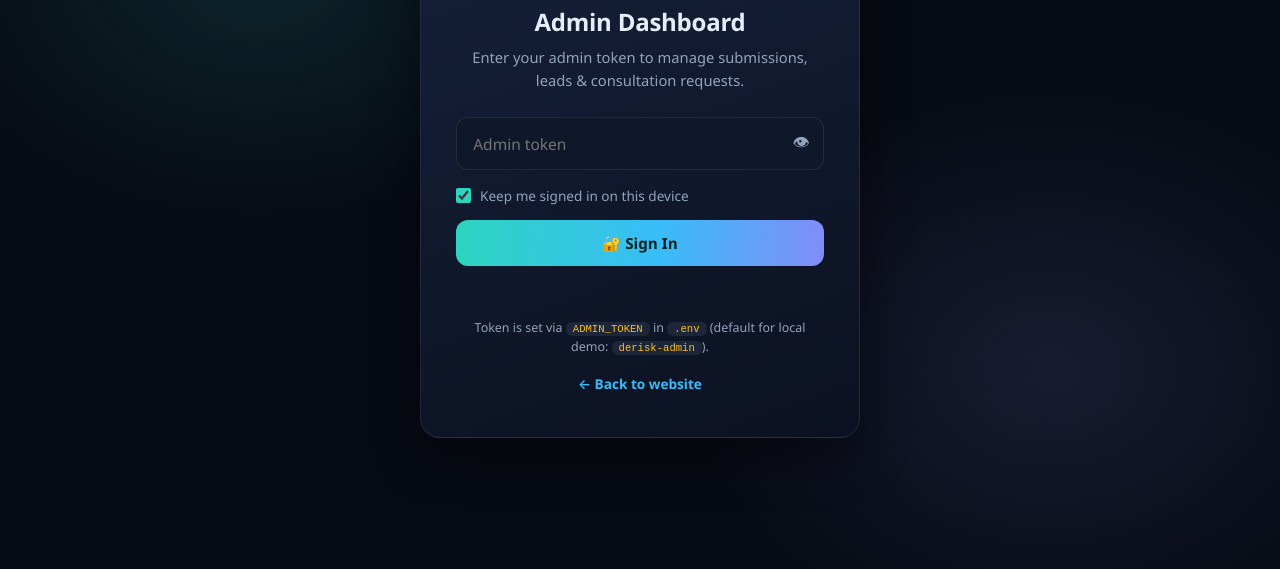
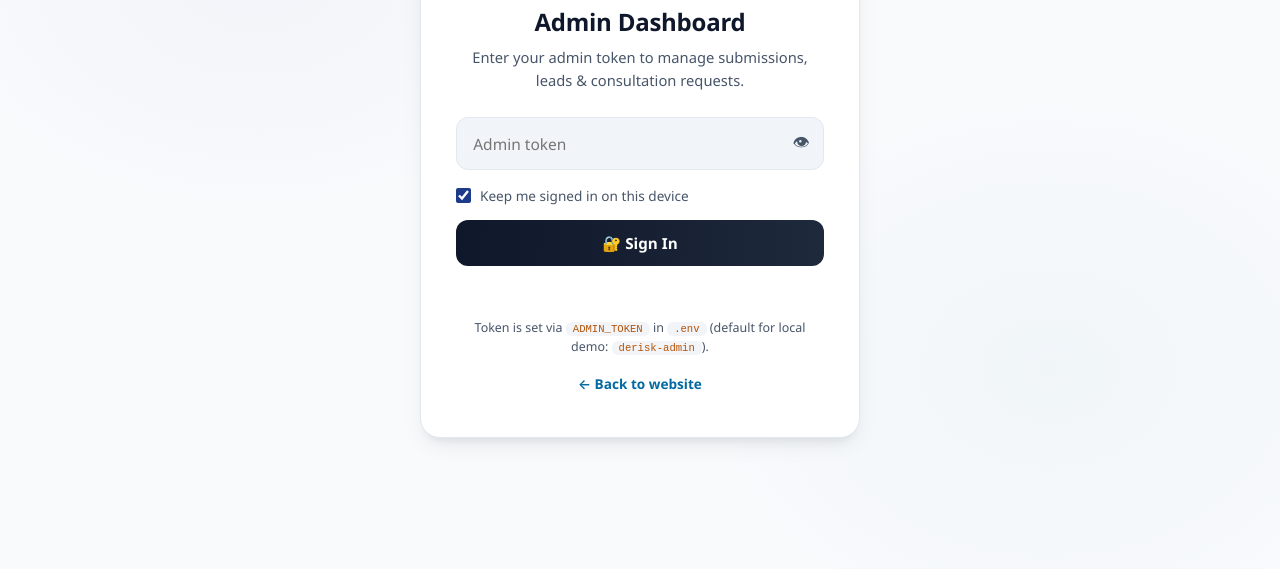
Before and after one commit to Aryan-theccool/Derisk-BIZ, a website: page derisk-biz/public/admin/index.html in a window 1280 px wide. Shown: the part 231-800 px from the top of the page. Drawn offline with Linux system fonts and the light colour scheme.

Commit message:
feat: implement admin dashboard UI with base styles and layout structures

```diff
--- a/derisk-biz/public/admin/admin.css
+++ b/derisk-biz/public/admin/admin.css
@@ -2,22 +2,22 @@
    DeRisk.biz — Admin Dashboard (matches main site theme)
    ═══════════════════════════════════════════════════════════ */
 :root {
-  --bg: #070b14;
-  --bg-2: #0b1120;
-  --bg-3: #0f172a;
-  --card: #101a2e;
-  --card-2: #15203a;
-  --border: rgba(148, 163, 184, 0.14);
-  --txt: #e6edf7;
-  --muted: #93a3bc;
-  --accent: #2dd4bf;
-  --accent-2: #38bdf8;
-  --gold: #fbbf24;
-  --danger: #f87171;
-  --ok: #34d399;
-  --grad: linear-gradient(92deg, #2dd4bf, #38bdf8 55%, #818cf8);
+  --bg: #ffffff;
+  --bg-2: #f8fafc;
+  --bg-3: #f1f5f9;
+  --card: #ffffff;
+  --card-2: #ffffff;
+  --border: #e2e8f0;
+  --txt: #0f172a;
+  --muted: #475569;
+  --accent: #1e3a8a;
+  --accent-2: #0369a1;
+  --gold: #b45309;
+  --danger: #dc2626;
+  --ok: #15803d;
+  --grad: linear-gradient(92deg, #0f172a, #1e293b);
   --radius: 16px;
-  --shadow: 0 18px 50px rgba(0, 0, 0, 0.45);
+  --shadow: 0 10px 25px -5px rgba(15, 23, 42, 0.08), 0 8px 10px -6px rgba(15, 23, 42, 0.08);
   --side-w: 248px;
   font-size: 16px;
 }
@@ -45,8 +45,8 @@ code { background: rgba(148,163,184,0.12); padding: 1px 7px; border-radius: 6px;
   padding: 0.8rem 1.5rem; border-radius: 12px; transition: transform .15s, box-shadow .2s, background .2s;
   font-family: inherit;
 }
-.btn-primary { background: var(--grad); color: #04211d; }
-.btn-primary:hover { transform: translateY(-2px); box-shadow: 0 10px 30px rgba(56,189,248,0.35); }
+.btn-primary { background: var(--grad); color: #ffffff; }
+.btn-primary:hover { transform: translateY(-2px); box-shadow: 0 10px 30px rgba(15, 23, 42, 0.15); }
 .btn-primary:disabled { opacity: .55; cursor: not-allowed; transform: none; box-shadow: none; }
 .btn-ghost { background: rgba(148,163,184,0.08); color: var(--txt); border: 1px solid var(--border); }
 .btn-ghost:hover { background: rgba(148,163,184,0.16); }
@@ -61,13 +61,13 @@ code { background: rgba(148,163,184,0.12); padding: 1px 7px; border-radius: 6px;
 .login-wrap {
   min-height: 100vh; display: flex; align-items: center; justify-content: center; padding: 1.5rem;
   background:
-    radial-gradient(38% 45% at 20% 25%, rgba(45,212,191,0.13), transparent 70%),
-    radial-gradient(40% 50% at 82% 75%, rgba(129,140,248,0.13), transparent 70%),
-    var(--bg);
+    radial-gradient(38% 45% at 20% 25%, rgba(30, 58, 138, 0.03), transparent 70%),
+    radial-gradient(40% 50% at 82% 75%, rgba(3, 105, 161, 0.03), transparent 70%),
+    var(--bg-2);
 }
 .login-card {
   width: 100%; max-width: 440px; text-align: center;
-  background: linear-gradient(160deg, var(--card-2), var(--bg-2));
+  background: var(--card);
   border: 1px solid var(--border); border-radius: 20px; padding: 2.6rem 2.2rem;
   box-shadow: var(--shadow); animation: rise .4s ease;
 }
@@ -81,7 +81,7 @@ code { background: rgba(148,163,184,0.12); padding: 1px 7px; border-radius: 6px;
   border: 1px solid var(--border); background: var(--bg-3); color: var(--txt);
   font-family: inherit; font-size: 0.97rem;
 }
-.token-row input:focus { outline: 2px solid rgba(45,212,191,0.5); }
+.token-row input:focus { outline: 2px solid rgba(30, 58, 138, 0.3); }
 .eye-btn {
   position: absolute; right: 8px; top: 50%; transform: translateY(-50%);
   background: none; border: none; cursor: pointer; font-size: 1.05rem; color: var(--muted); padding: 6px;
@@ -105,8 +105,8 @@ code { background: rgba(148,163,184,0.12); padding: 1px 7px; border-radius: 6px;
 }
 .admin-tag {
   font-size: 0.62rem; font-weight: 800; letter-spacing: 0.18em; color: var(--gold);
-  border: 1px solid rgba(251,191,36,0.4); border-radius: 999px; padding: 2px 10px;
-  width: fit-content; margin: 0.5rem 0 1.2rem; background: rgba(251,191,36,0.08);
+  border: 1px solid rgba(180, 83, 9, 0.4); border-radius: 999px; padding: 2px 10px;
+  width: fit-content; margin: 0.5rem 0 1.2rem; background: rgba(180, 83, 9, 0.08);
 }
 .side-nav { display: grid; gap: 0.3rem; }
 .side-link {
@@ -116,11 +116,11 @@ code { background: rgba(148,163,184,0.12); padding: 1px 7px; border-radius: 6px;
   padding: 0.7rem 0.9rem; border-radius: 10px; text-align: left; transition: background .15s, color .15s;
 }
 .side-link:hover { background: rgba(148,163,184,0.08); color: var(--txt); }
-.side-link.active { background: rgba(45,212,191,0.12); color: var(--accent); }
-.side-link.danger:hover { background: rgba(248,113,113,0.12); color: var(--danger); }
+.side-link.active { background: rgba(30, 58, 138, 0.08); color: var(--accent); }
+.side-link.danger:hover { background: rgba(220,38,38,0.08); color: var(--danger); }
 .side-link span { font-size: 1.05rem; }
 .count-pill {
-  margin-left: auto; font-size: 0.7rem; font-weight: 800; color: #04211d;
+  margin-left: auto; font-size: 0.7rem; font-weight: 800; color: #ffffff;
   background: var(--grad); border-radius: 999px; padding: 1px 8px;
 }
 .side-bottom { margin-top: auto; display: grid; gap: 0.3rem; padding-top: 1rem; border-top: 1px solid var(--border); }
@@ -145,7 +145,7 @@ code { background: rgba(148,163,184,0.12); padding: 1px 7px; border-radius: 6px;
   border: 1px solid var(--border); border-radius: var(--radius); padding: 1.2rem 1.3rem;
   transition: transform .2s, border-color .2s;
 }
-.stat-card:hover { transform: translateY(-3px); border-color: rgba(45,212,191,0.4); }
+.stat-card:hover { transform: translateY(-3px); border-color: rgba(30, 58, 138, 0.3); }
 .stat-card .ic { font-size: 1.4rem; }
 .stat-card b { display: block; font-size: 1.75rem; margin-top: 0.3rem; background: var(--grad); -webkit-background-clip: text; background-clip: text; color: transparent; }
 .stat-card span { font-size: 0.78rem; color: var(--muted); font-weight: 600; }
@@ -190,14 +190,14 @@ code { background: rgba(148,163,184,0.12); padding: 1px 7px; border-radius: 6px;
   background: var(--bg-3); color: var(--txt); font-family: inherit; font-size: 0.9rem;
 }
 .toolbar input[type="search"] { flex: 1; min-width: 200px; }
-.toolbar input:focus, .toolbar select:focus { outline: 2px solid rgba(45,212,191,0.5); }
+.toolbar input:focus, .toolbar select:focus { outline: 2px solid rgba(30, 58, 138, 0.3); }
 .toolbar select option { background: var(--bg-3); }
 
 .table-scroll { overflow-x: auto; border: 1px solid var(--border); border-radius: var(--radius); background: var(--bg-2); }
 .tbl { width: 100%; border-collapse: collapse; font-size: 0.87rem; min-width: 640px; }
 .tbl th {
   text-align: left; padding: 0.8rem 1rem; font-size: 0.7rem; text-transform: uppercase; letter-spacing: 0.08em;
-  color: var(--accent); border-bottom: 1px solid var(--border); white-space: nowrap; background: rgba(45,212,191,0.04);
+  color: var(--accent); border-bottom: 1px solid var(--border); white-space: nowrap; background: rgba(30, 58, 138, 0.04);
 }
 .tbl td { padding: 0.8rem 1rem; border-bottom: 1px solid rgba(148,163,184,0.07); vertical-align: top; }
 .tbl tr:last-child td { border-bottom: none; }
@@ -223,11 +223,11 @@ code { background: rgba(148,163,184,0.12); padding: 1px 7px; border-radius: 6px;
 .empty-msg { text-align: center; color: var(--muted); padding: 2.5rem 1rem; font-size: 0.92rem; }
 
 /* ═════════ DRAWER ═════════ */
-.drawer-overlay { position: fixed; inset: 0; background: rgba(3,6,12,0.65); backdrop-filter: blur(3px); z-index: 200; }
+.drawer-overlay { position: fixed; inset: 0; background: rgba(15, 23, 42, 0.4); backdrop-filter: blur(3px); z-index: 200; }
 .drawer {
   position: fixed; top: 0; right: 0; bottom: 0; width: min(560px, 94vw); z-index: 210;
-  background: var(--bg-2); border-left: 1px solid var(--border);
-  display: flex; flex-direction: column; box-shadow: -20px 0 60px rgba(0,0,0,0.5);
+  background: var(--card); border-left: 1px solid var(--border);
+  display: flex; flex-direction: column; box-shadow: -20px 0 60px rgba(15, 23, 42, 0.08);
   animation: slideIn .25s ease;
 }
 @keyframes slideIn { from { transform: translateX(40px); opacity: 0; } to { transform: none; opacity: 1; } }
```
